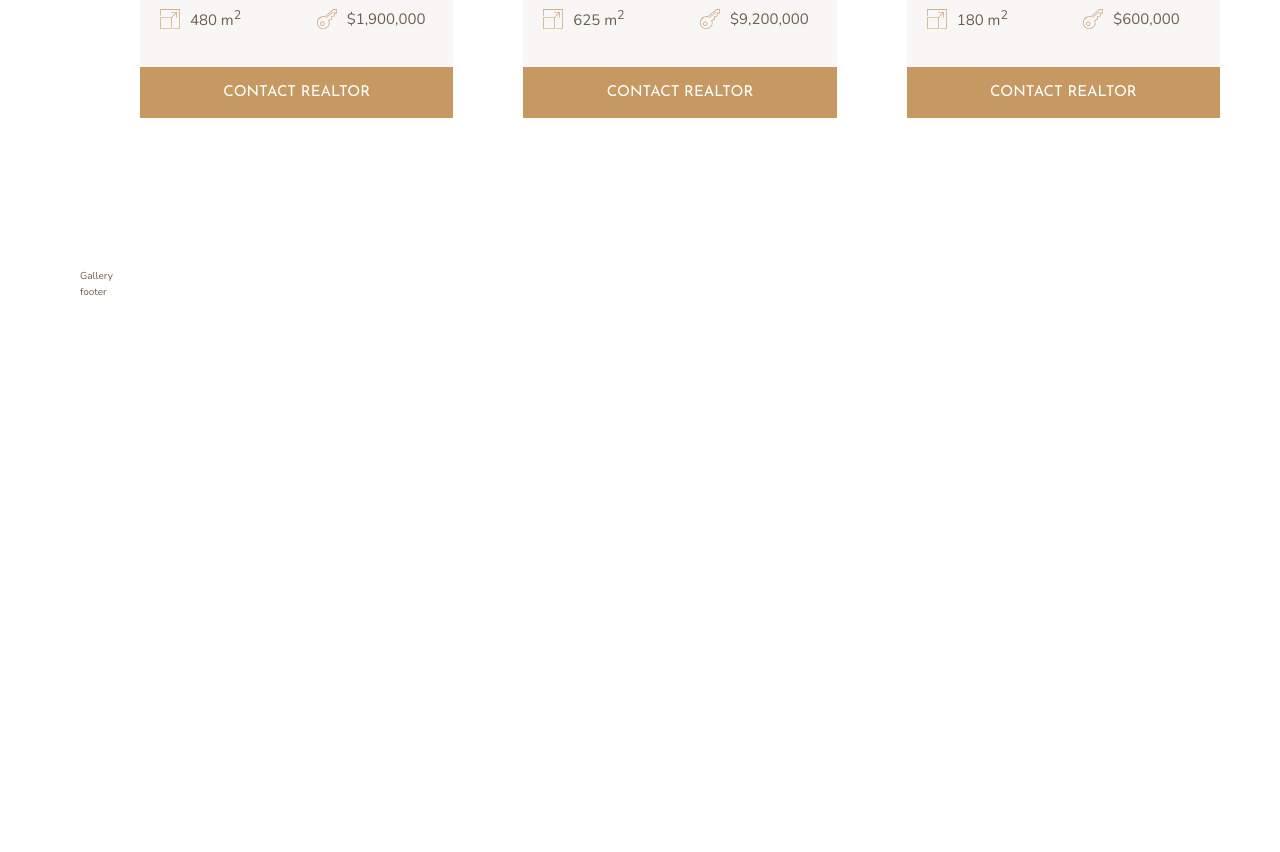
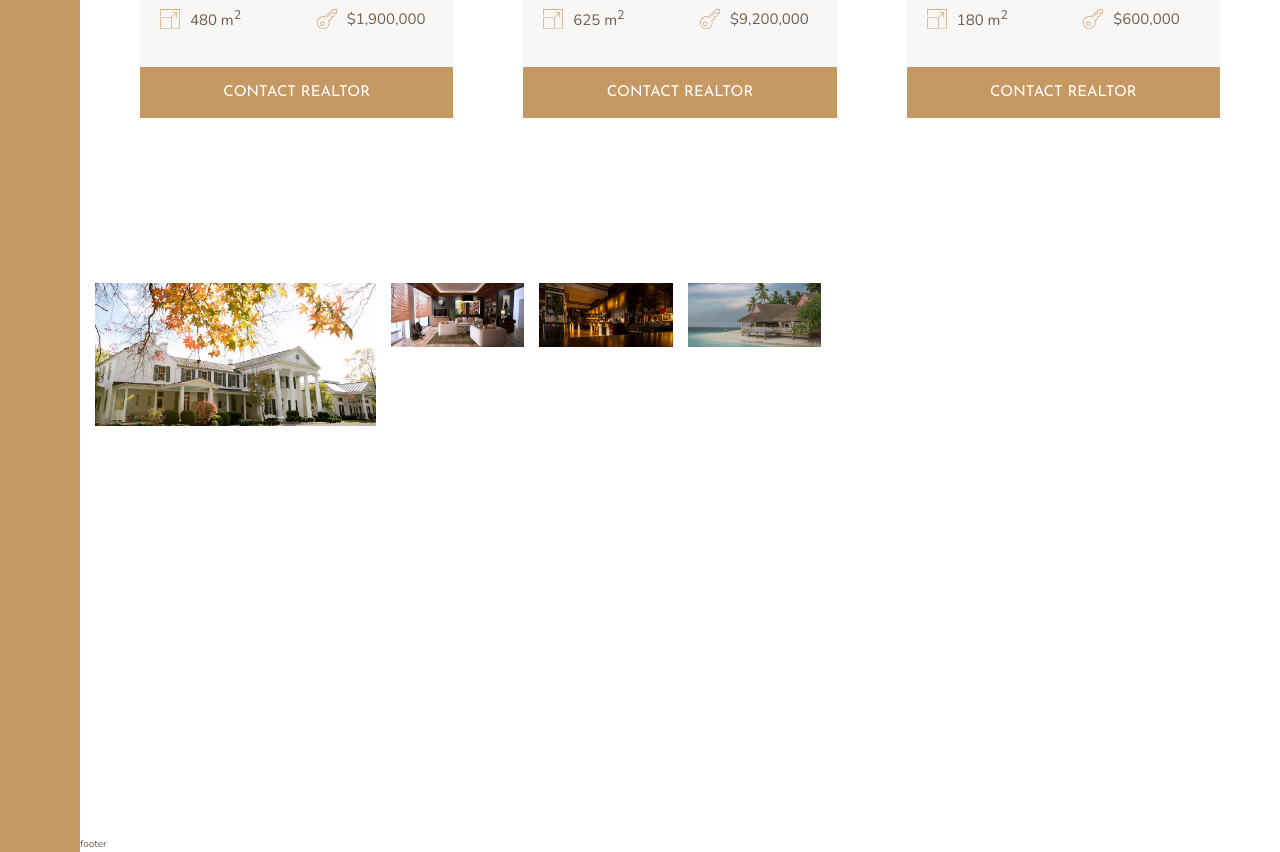
Before and after one commit to Nahom77/nexter, a website: page index.html in a window 1280 px wide. Shown: the part 2804-3656 px from the top of the page. Before the commit the page ends 3104 px from the top, so only its background shows below. Drawn offline with nearby package versions, Linux system fonts and the light colour scheme.

Commit message:
feat: gallery html section

```diff
--- a/index.html
+++ b/index.html
@@ -90,7 +90,7 @@
         alt="Couple with new house"
         class="story__img-1"
       />
-      <img src="img/story-2.jpeg" alt="New house" class="story__img-2" />
+      <img src="img/story-2.jpeg" alt="New hous2" class="story__img-2" />
     </div>
 
     <div class="story__content">
@@ -300,7 +300,14 @@
       </div>
     </section>
 
-    <section class="gallery">Gallery</section>
+    <section class="gallery">
+      <figure class="gallery__item gallery__item-1">
+        <img src="img/gal-1.jpeg" alt="Gallery 1" class="gallery__img" />
+      </figure>
+      <img src="img/gal-2.jpeg" alt="Gallery 2" class="gallery__img" />
+      <img src="img/gal-3.jpeg" alt="Gallery 3" class="gallery__img" />
+      <img src="img/gal-4.jpeg" alt="Gallery 4" class="gallery__img" />
+    </section>
 
     <footer class="footer">footer</footer>
   </body>
--- a/sass/_gallery.scss
+++ b/sass/_gallery.scss
@@ -1,3 +1,23 @@
 .gallery {
   grid-column: full-start / full-end;
+
+  display: grid;
+  grid-template-columns: repeat(8, 1fr);
+  grid-template-rows: repeat(7, 5vw);
+  gap: 1.5rem;
+  padding: 1.5rem;
+
+  &__item {
+    &-1 {
+      grid-row: 1 / span 2;
+      grid-column: 1 / 3;
+    }
+  }
+
+  &__img {
+    width: 100%;
+    height: 100%;
+    object-fit: cover;
+    display: block;
+  }
 }
--- a/sass/_sidebar.scss
+++ b/sass/_sidebar.scss
@@ -1,4 +1,5 @@
 .sidebar {
+  background-color: $color-primary;
   grid-column: sidebar-start / sidebar-end;
   grid-row: 1/-1;
 }
```
Also changed, not shown: css/style.css.
